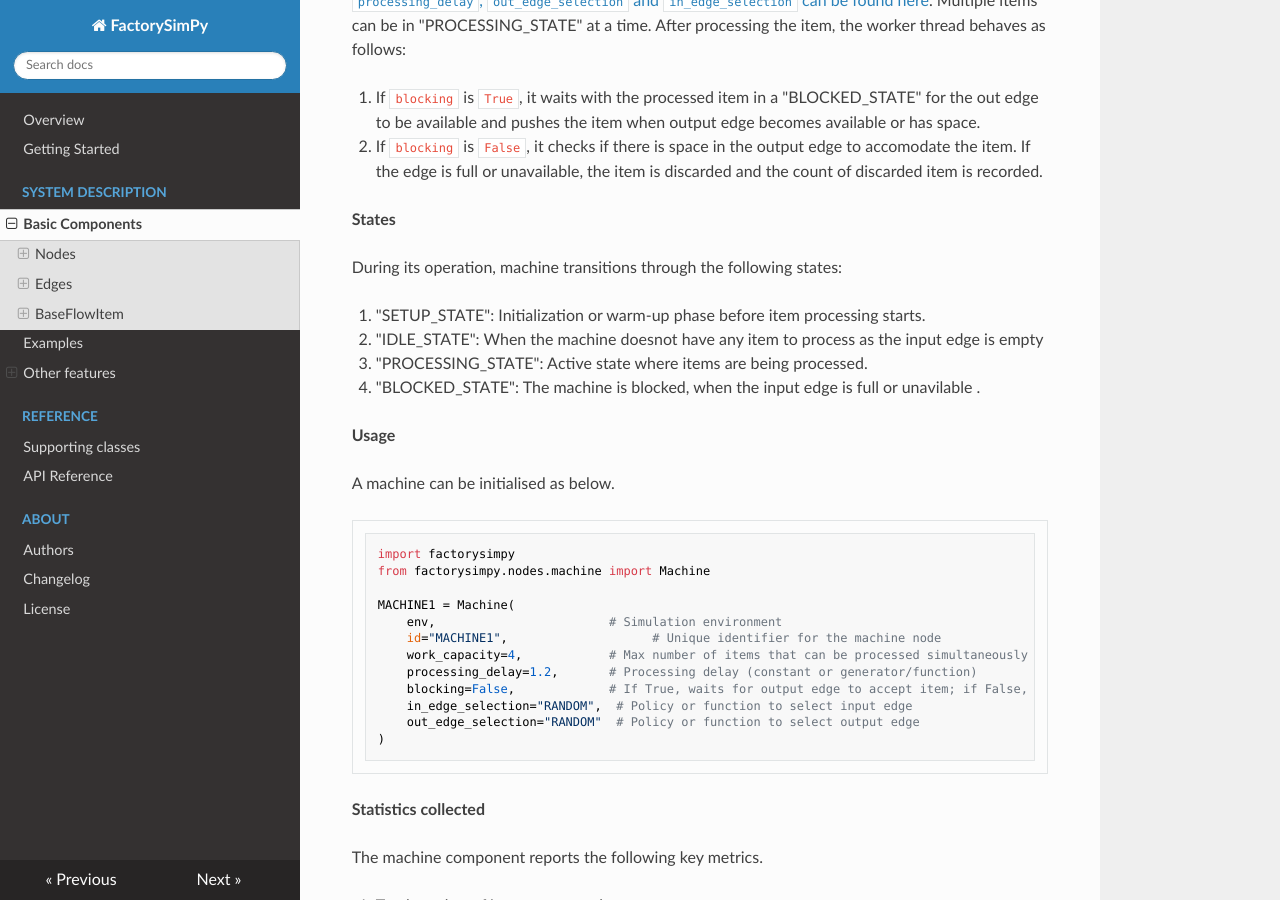
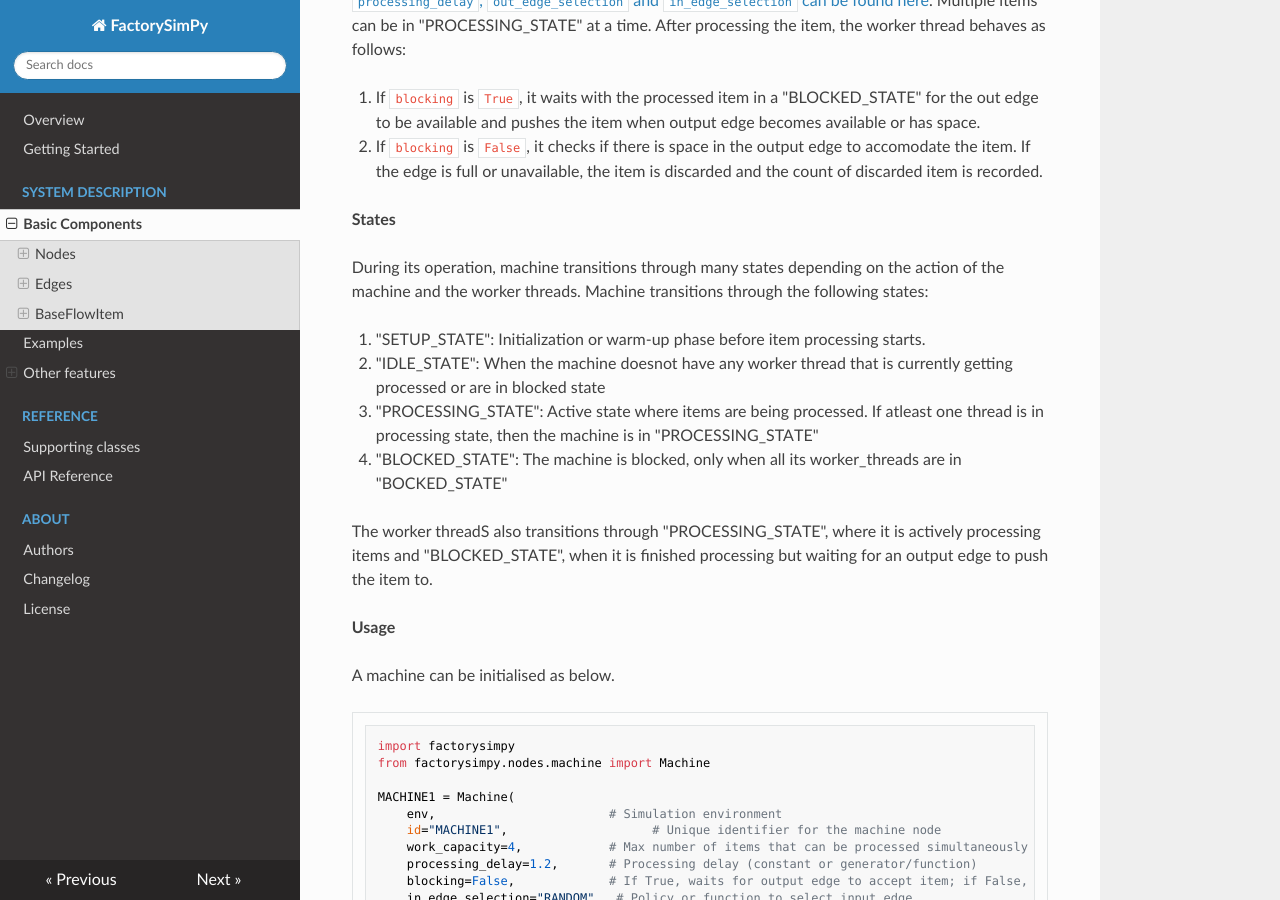
Before and after one commit to FactorySimPy/FactorySimPy, an MkDocs documentation site: the page built from docs/basic_components.md, in a window 1280 px wide and 900 px high, scrolled down 5356 px. Built offline with MkDocs 1.6.1, drawn with Linux system fonts in a browser that asks for light colours; nearby versions of some CDN libraries.

Commit message:
documentation changes

```diff
--- a/docs/basic_components.md
+++ b/docs/basic_components.md
@@ -191,15 +191,17 @@ At the start of the simulation, the machine waits for `node_setup_time`. This is
 
  **States**
 
- During its operation, machine transitions through the following states:
+ During its operation, machine transitions through many states depending on the action of the machine and the worker threads. Machine transitions through the following states:
 
 1. "SETUP_STATE": Initialization or warm-up phase before item processing starts.
 
-2. "IDLE_STATE": When the machine doesnot have any item to process as the input edge is empty
+2. "IDLE_STATE": When the machine doesnot have any worker thread that is currently getting processed or are in blocked state
 
-3. "PROCESSING_STATE": Active state where items are being processed.
+3. "PROCESSING_STATE": Active state where items are being processed. If atleast one thread is in processing state, then the machine is in "PROCESSING_STATE"
 
-4. "BLOCKED_STATE": The machine is blocked, when the input edge is full or unavilable .
+4. "BLOCKED_STATE": The machine is blocked, only when all its worker_threads are in "BOCKED_STATE"
+
+The worker threadS also transitions through "PROCESSING_STATE", where it is actively processing items and "BLOCKED_STATE", when it is finished processing but waiting for an output edge to push the item to.
 
 **Usage**
 
```
